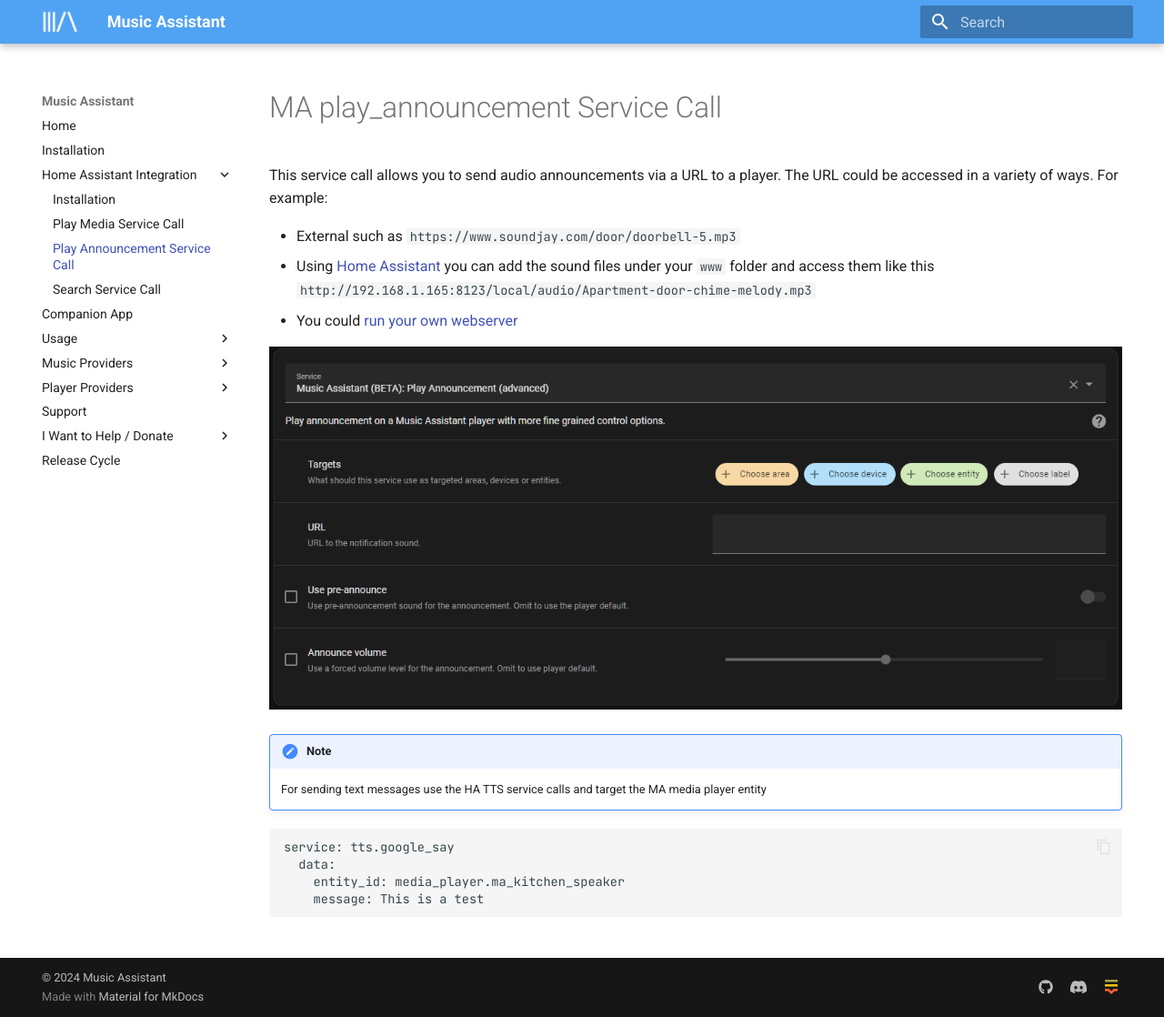
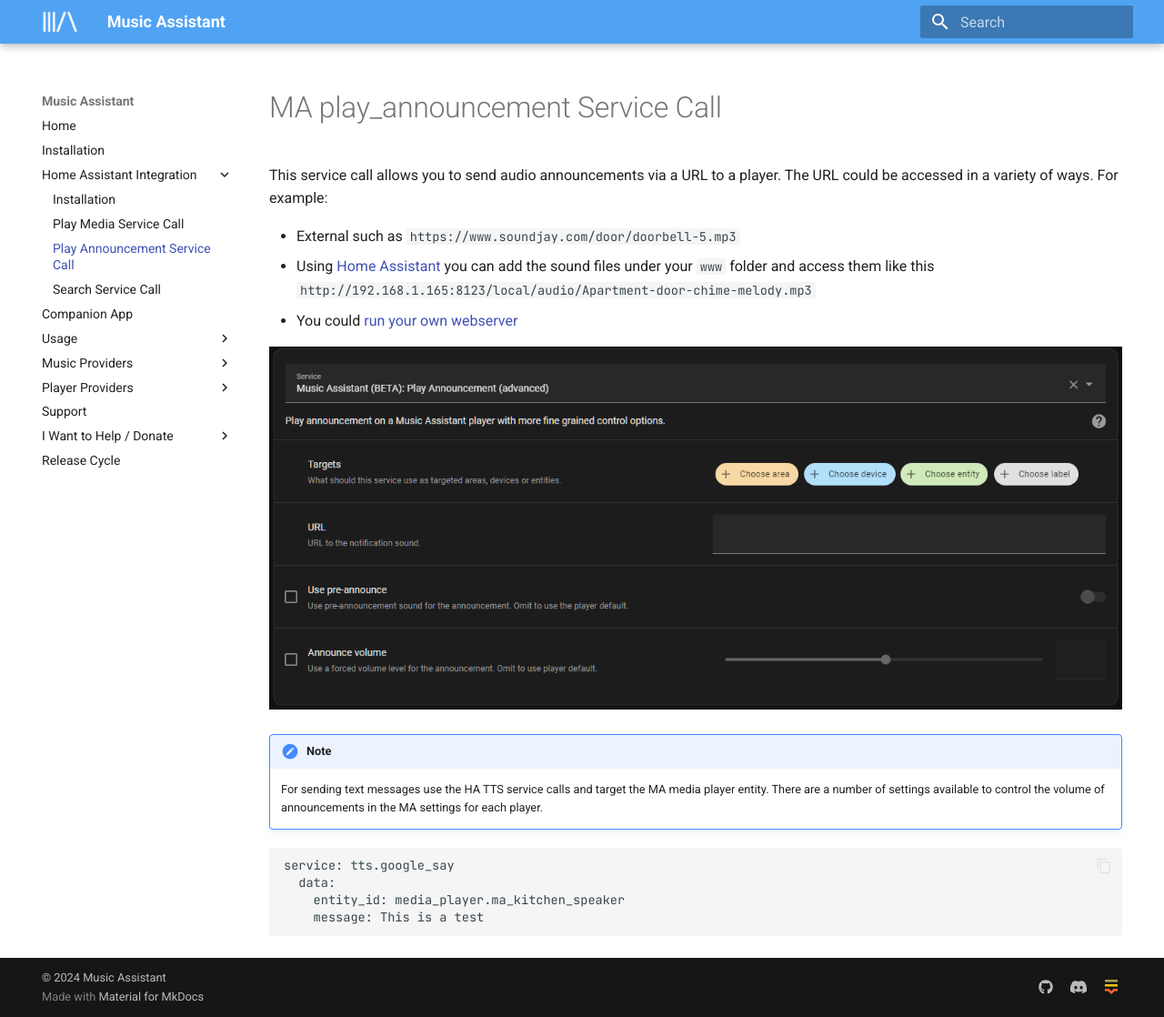
Before and after one commit to pwbriggs/music-assistant.github.io, an MkDocs documentation site: the page built from docs/faq/massannounce.md, in a window 1280 px wide and 1118 px high. Shown: the whole window at 91% size. Built offline with MkDocs 1.6.1 and Material for MkDocs 9.7.7, drawn with Linux system fonts in a browser that asks for light colours.

Commit message:
Update massannounce.md

````diff
--- a/docs/faq/massannounce.md
+++ b/docs/faq/massannounce.md
@@ -9,7 +9,7 @@
 ![image](../assets/screenshots/service-call/play_announcement.png)
 
 !!! note
-    For sending text messages use the HA TTS service calls and target the MA media player entity
+    For sending text messages use the HA TTS service calls and target the MA media player entity. There are a number of settings available to control the volume of announcements in the MA settings for each player.
 ```
 service: tts.google_say
   data:
````
